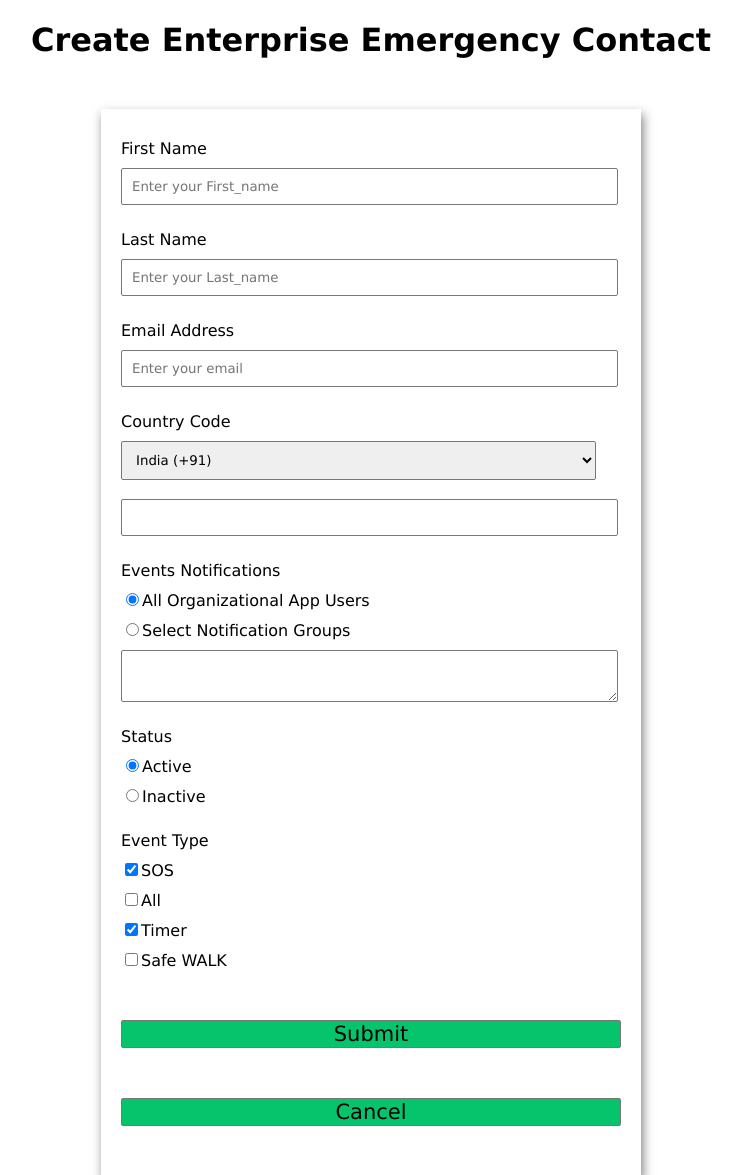
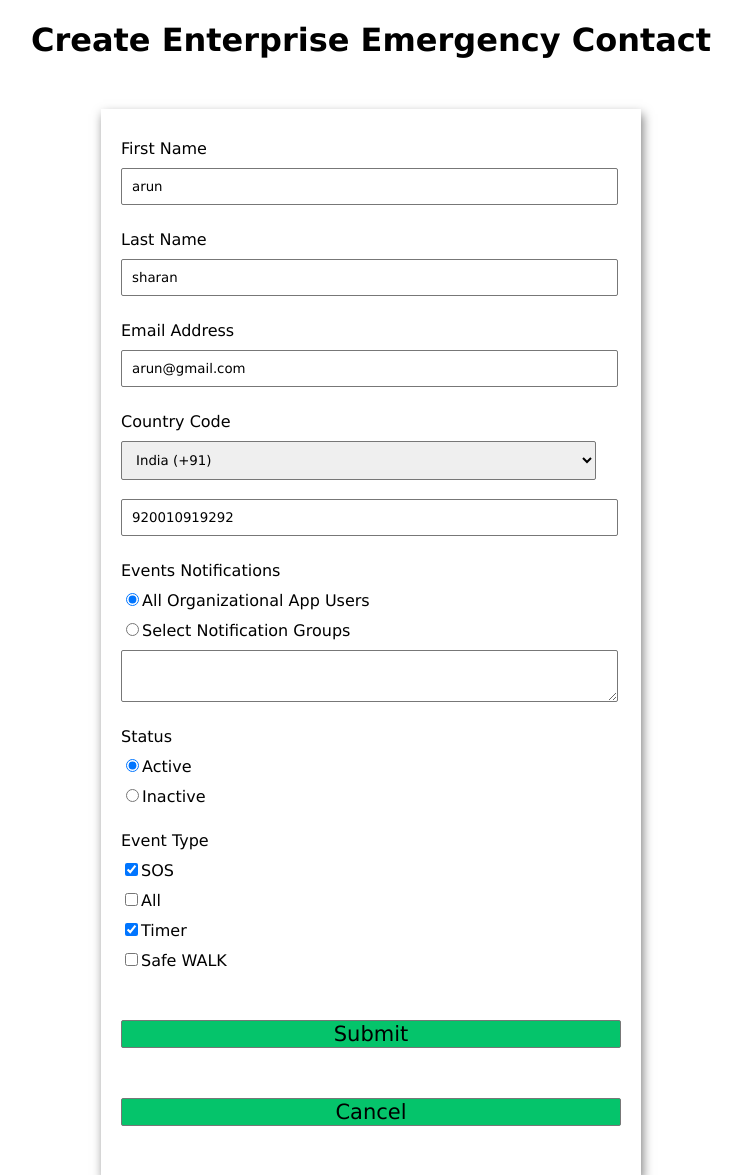
Before and after one commit to himanshukumar42/EnterpriseContact, a Django app: page /update-contacts/11/ in a window 1280 px wide. Shown: the top 1175 px of the page, without its empty margins (269-1011 px from the left). Run offline with Django 4.2, Linux system fonts and the light colour scheme; data comes from the database, SQL or seed files in the repository; both versions use the stored data as it was after the commit.

Commit message:
added more changes for dynamic selection from django choices

```diff
--- a/contacts/templates/edit.html
+++ b/contacts/templates/edit.html
@@ -82,7 +82,7 @@
 
 	<!-- Create Form -->
 	<form id="form" method="POST" action="{% url 'update-contacts' data.contact.id %}">
-
+	{% csrf_token %}
 		<!-- Details -->
 		<div class="form-control">
 			<label for="name" id="label-name">
@@ -90,10 +90,10 @@
 			</label>
 
 			<!-- Input Type Text -->
-            {% if contact.first_name %}
+            {% if data.contact.first_name %}
             <input type="text"
 				   name="first_name"
-				id="name" value="{{ contact.first_name }}"
+				id="name" value="{{ data.contact.first_name }}"
 				placeholder="Enter your First_name" />
             {% else %}
 			<input type="text"
@@ -108,10 +108,10 @@
 			</label>
 
 			<!-- Input Type Text -->
-			{% if contact.last_name %}
+			{% if data.contact.last_name %}
 			<input type="text"
 				id="name"
-				   name="last_name" value="{{ contact.last_name }}"
+				   name="last_name" value="{{ data.contact.last_name }}"
 				placeholder="Enter your Last_name" />
 			{% else %}
 			<input type="text"
@@ -127,9 +127,9 @@
 			</label>
 
 			<!-- Input Type Email-->
-			{% if contact.last_name %}
+			{% if data.contact.email %}
 			<input type="email"
-				   name="email" value="{{contact.email}}"
+				   name="email" value="{{data.contact.email}}"
 				id="email"
 				placeholder="Enter your email" />
 			{% else %}
@@ -158,8 +158,8 @@
             </span>
             <br>
 
-			{% if contact.mobile %}
-  <input type="text" name="mobile" value="{{ contact.mobile }}" class="form-control" id="basic-url" aria-describedby="basic-addon3">
+			{% if data.contact.mobile %}
+  <input type="text" name="mobile" value="{{ data.contact.mobile }}" class="form-control" id="basic-url" aria-describedby="basic-addon3">
 			{% else %}
   <input type="text" name="mobile" class="form-control" id="basic-url" aria-describedby="basic-addon3">
 			{% endif %}
@@ -187,9 +187,10 @@
 			{% endif %}
 			{% endfor %}
             <!-- multi-line text input control -->
-			{% if contact.groups %}
+
+			{% if data.contact.groups %}
             <textarea name="groups" id="comment"
-                placeholder="">{{ contact.groups }}</textarea>
+                placeholder="">{{ data.contact.groups }}</textarea>
 			{% else %}
 			 <textarea name="groups" id="comment"
                 placeholder=""></textarea>
--- a/contacts/views.py
+++ b/contacts/views.py
@@ -101,13 +101,13 @@ class ContactsUpdateAPIView(APIView):
             return redirect('index')
         return render(request, 'edit.html')
 
-    def patch(self, request, pk):
-        instance = self.get_object(pk)
-        serializer = ContactSerializer(instance, data=request.data, partial=True)
-        if serializer.is_valid():
-            serializer.save()
-            return redirect('index')
-        return Response(serializer.errors, status=status.HTTP_500_INTERNAL_SERVER_ERROR)
+    # def patch(self, request, pk):
+    #     instance = self.get_object(pk)
+    #     serializer = ContactSerializer(instance, data=request.data, partial=True)
+    #     if serializer.is_valid():
+    #         serializer.save()
+    #         return redirect('index')
+    #     return Response(serializer.errors, status=status.HTTP_500_INTERNAL_SERVER_ERROR)
 
     def delete(self, request, pk):
         try:
```
Also changed, not shown: db.sqlite3.
